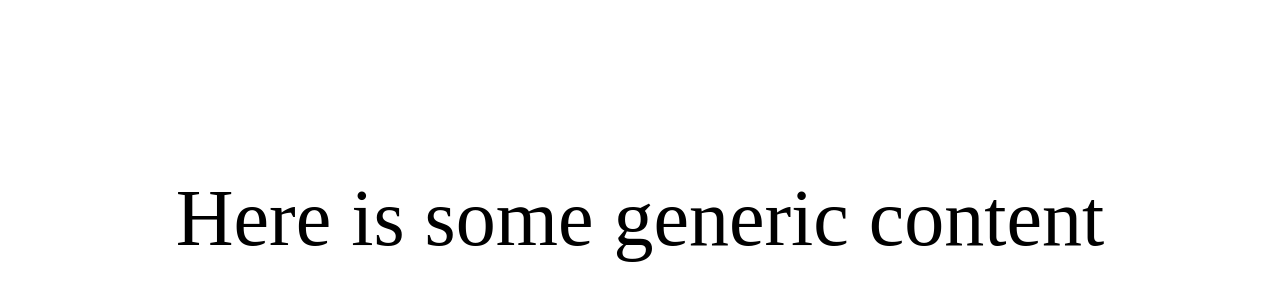
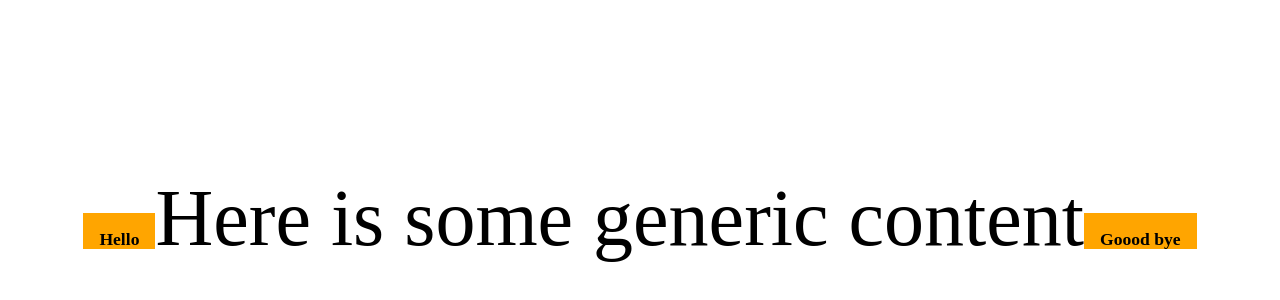
Before and after one commit to aneenajohn/CSS-Pseudo-elements, a plain HTML site: page index.html in a window 1280 px wide. Shown: the part 190-490 px from the top of the page. Drawn offline with Linux system fonts and the light colour scheme.

Commit message:
Add stuff before and after p tag
Signed-off-by: aneenajohn <75213145+aneenajohn@users.noreply.github.com>

```diff
--- a/styles.css
+++ b/styles.css
@@ -5,3 +5,19 @@ body {
     align-items: center;
     font-size: 5rem;
 }
+
+p::before {
+    content: 'Hello';
+    font-weight: 600;
+    font-size: 1.1rem;
+    background-color: orange;
+    padding: 1rem 1rem 0 1rem;
+}
+
+p::after {
+    content: 'Goood bye';
+    font-weight: 600;
+    font-size: 1.1rem;
+    background-color: orange;
+    padding: 1rem 1rem 0 1rem;
+}
```
Also changed, not shown: 1 other file.
